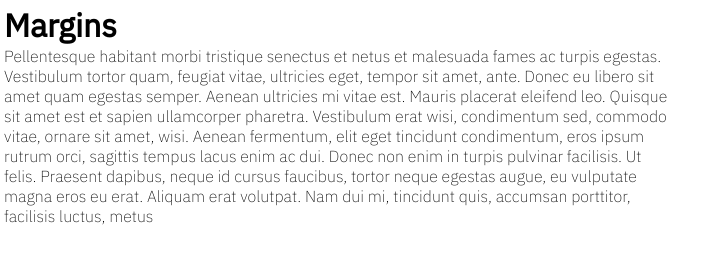
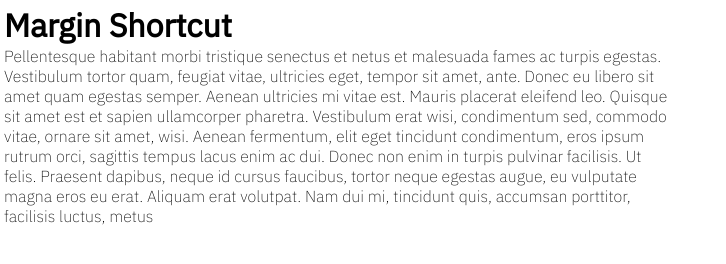
Before and after one commit to code-warrior/csci-ua.0004-week-07, a plain HTML site: page index.html in a window 1280 px wide. Shown: the whole page, without its empty margins (0-726 px from the left). Drawn offline with Linux system fonts and the light colour scheme; a web font is replaced by a local one.

Commit message:
Update <title> and <h1>

```diff
--- a/index.html
+++ b/index.html
@@ -3,14 +3,14 @@
 <head>
    <meta charset="UTF-8">
    <meta name="viewport" content="width=device-width, initial-scale=1.0">
-   <title>Margins</title>
+   <title>Margin Shortcut</title>
    <link href="https://fonts.googleapis.com/css?family=Patua+One" rel="stylesheet">
    <link href="https://fonts.googleapis.com/css?family=IBM+Plex+Sans:200,400" rel="stylesheet">
    <link href="css/style.css" rel="stylesheet">
 </head>
 <body>
    <header>
-      <h1>Margins</h1>
+      <h1>Margin Shortcut</h1>
    </header>
    <main>
       <p>Pellentesque habitant morbi tristique senectus et netus et malesuada fames ac turpis egestas. Vestibulum tortor quam, feugiat vitae, ultricies eget, tempor sit amet, ante. Donec eu libero sit amet quam egestas semper. Aenean ultricies mi vitae est. Mauris placerat eleifend leo. Quisque sit amet est et sapien ullamcorper pharetra. Vestibulum erat wisi, condimentum sed, commodo vitae, ornare sit amet, wisi. Aenean fermentum, elit eget tincidunt condimentum, eros ipsum rutrum orci, sagittis tempus lacus enim ac dui. Donec non enim in turpis pulvinar facilisis. Ut felis. Praesent dapibus, neque id cursus faucibus, tortor neque egestas augue, eu vulputate magna eros eu erat. Aliquam erat volutpat. Nam dui mi, tincidunt quis, accumsan porttitor, facilisis luctus, metus</p>
```
